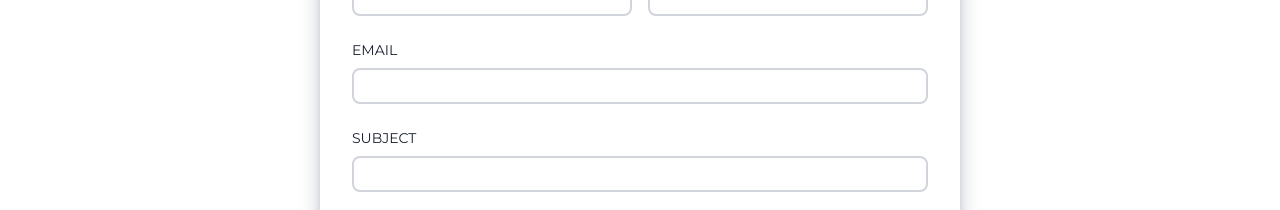
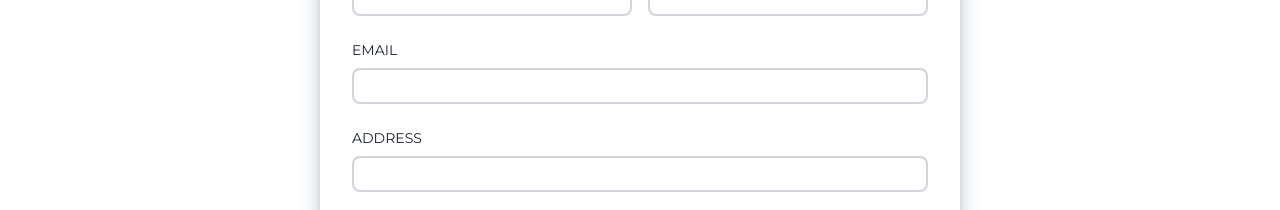
Before and after one commit to danielmonroy22/earthEnergyWebsiteFinal, a Next.js app: page / in a window 1280 px wide. Shown: the part 3460-3670 px from the top of the page. Built offline with nearby package versions, Linux system fonts and the light colour scheme.

Commit message:
input label updated

```diff
--- a/components/ContactUs.jsx
+++ b/components/ContactUs.jsx
@@ -91,7 +91,7 @@ const ContactUs = () => {
                                 />
                             </div>
                             <div className='flex flex-col py-2'>
-                                <label className='uppercase text-sm py-2'>Subject</label>
+                                <label className='uppercase text-sm py-2'>Address</label>
                                 <input
                                     className='border-2 rounded-lg py-1 flex border-gray-300'
                                     type='text'
```
